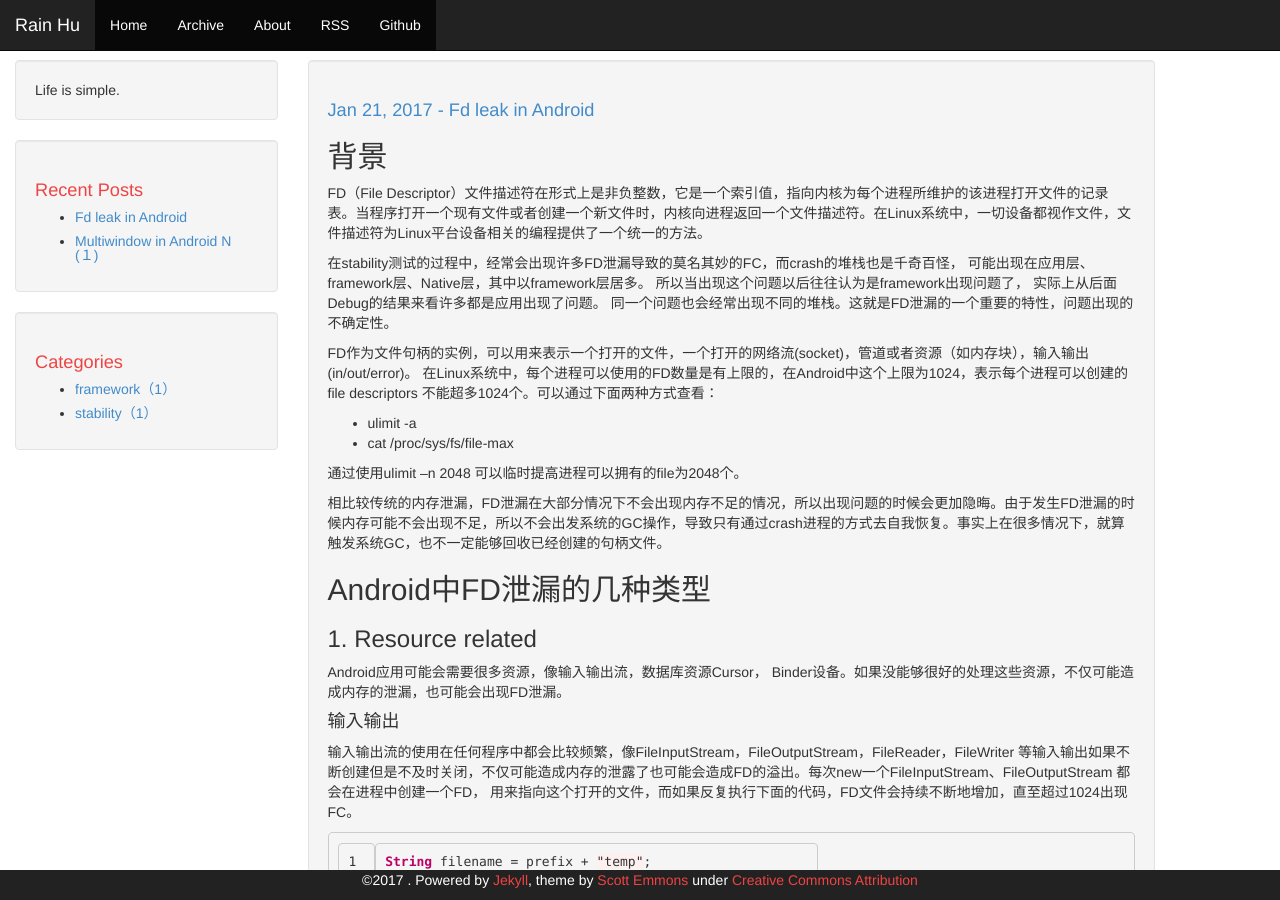
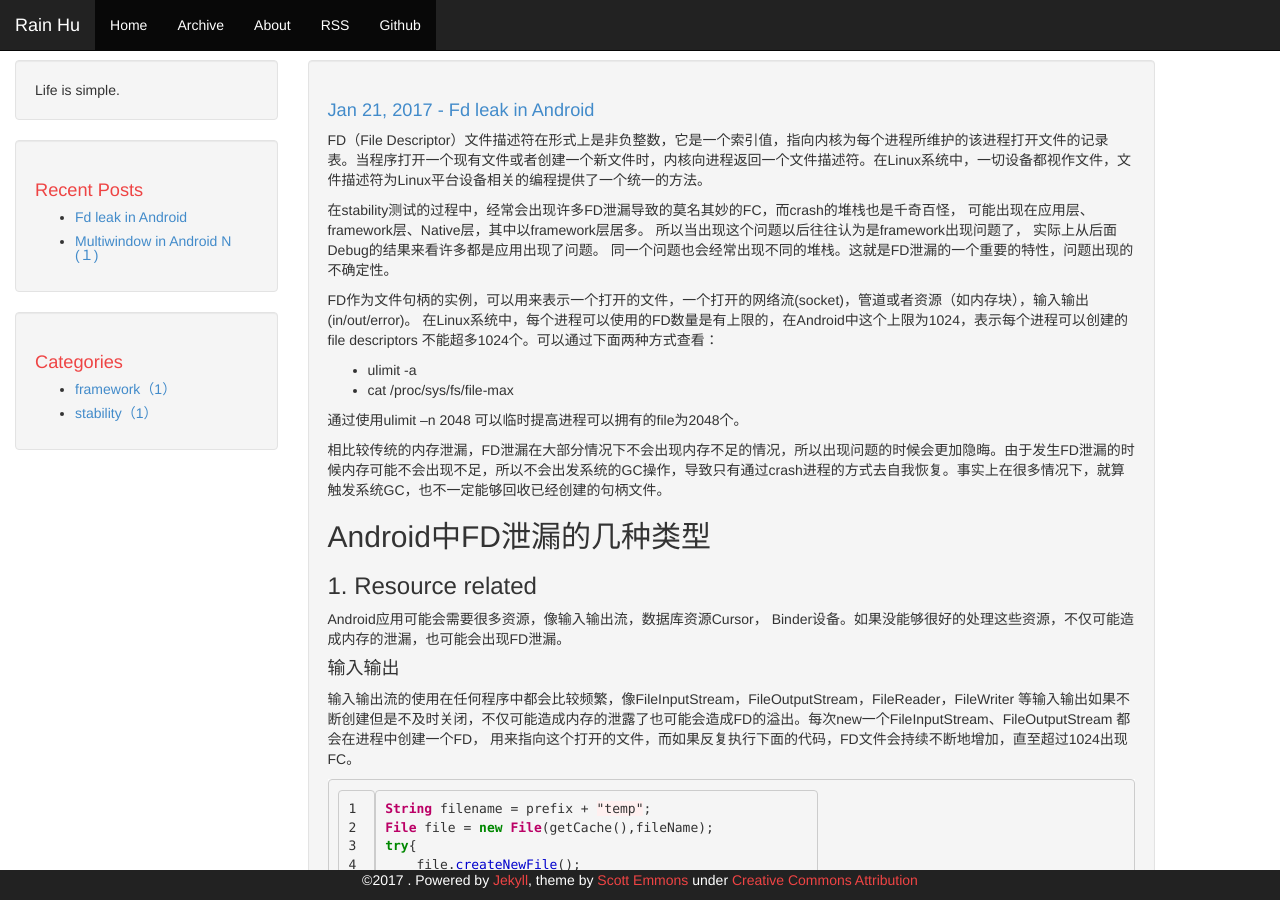
Before and after one commit to rainhu/rainhu.github.io, a Jekyll site: the page built from _posts/2017-01-21-Fd-leak-in-Android.md, in a window 1280 px wide and 900 px high. Built offline with Jekyll 4.4.1, drawn with Linux system fonts in a browser that asks for light colours.

Commit message:
Update 2017-01-21-Fd-leak-in-Android.md

```diff
--- a/_posts/2017-01-21-Fd-leak-in-Android.md
+++ b/_posts/2017-01-21-Fd-leak-in-Android.md
@@ -3,7 +3,6 @@ layout: post
 title: Fd leak in Android
 category: stability
 ---
-## 背景
 FD（File Descriptor）文件描述符在形式上是非负整数，它是一个索引值，指向内核为每个进程所维护的该进程打开文件的记录表。当程序打开一个现有文件或者创建一个新文件时，内核向进程返回一个文件描述符。在Linux系统中，一切设备都视作文件，文件描述符为Linux平台设备相关的编程提供了一个统一的方法。
 
 在stability测试的过程中，经常会出现许多FD泄漏导致的莫名其妙的FC，而crash的堆栈也是千奇百怪，
```
